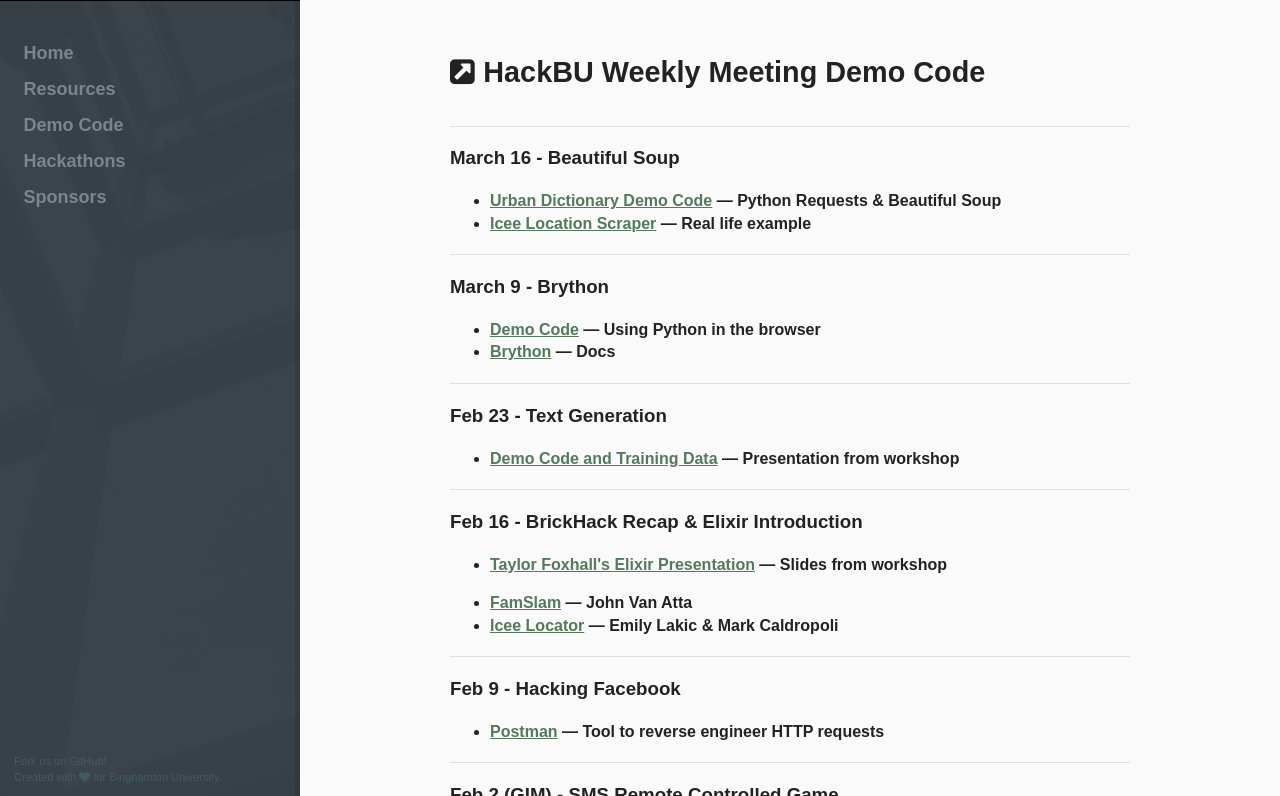
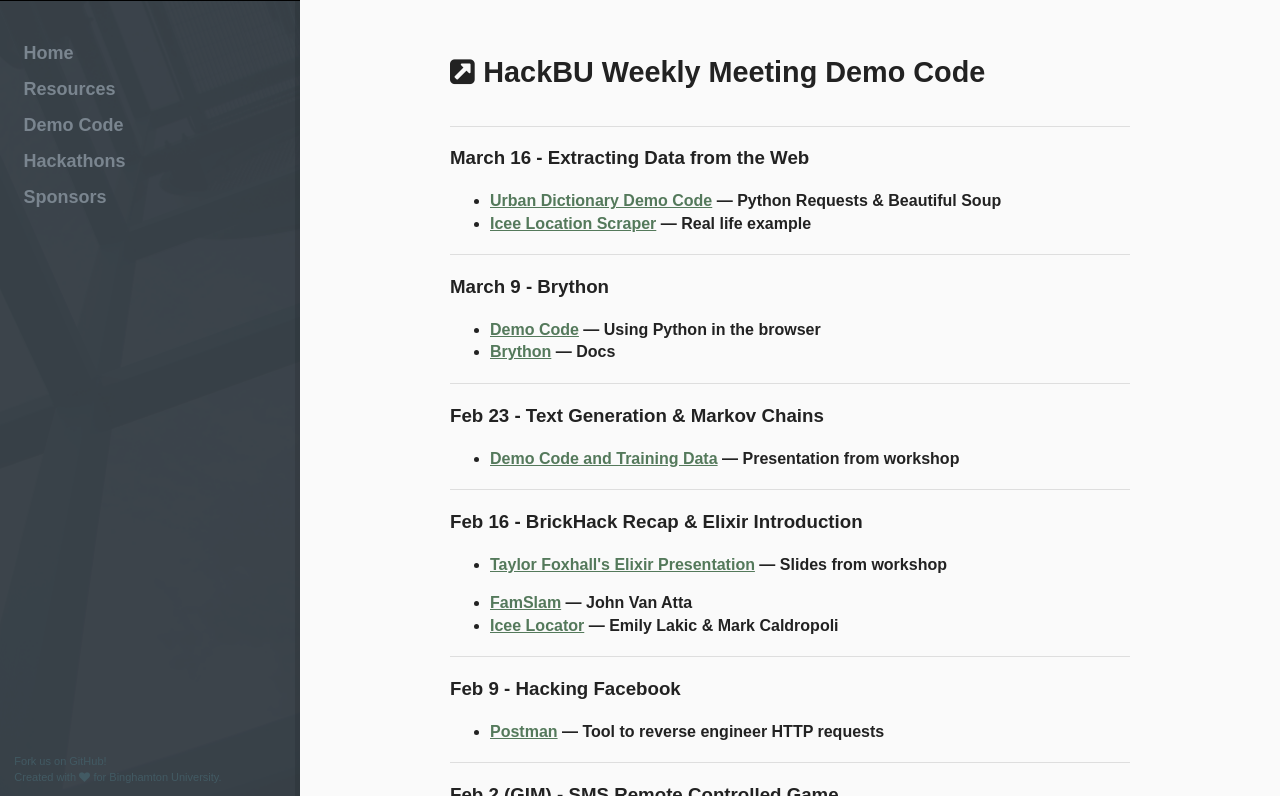
Before and after one commit to hackbinghamton/hackbinghamton.github.io, a Jekyll site: the page built from demo/index.html, in a window 1280 px wide and 900 px high, cut to the strip 104-900 px from the top of the window. Built offline with Jekyll 4.4.1, drawn with Linux system fonts in a browser that asks for light colours; nearby versions of some CDN libraries.

Commit message:
tweak labels

```diff
--- a/demo/index.html
+++ b/demo/index.html
@@ -8,7 +8,7 @@
     <h2><i class="fa fa-external-link-square"></i>HackBU Weekly Meeting Demo Code</h2>
 </div>
 <div class="article">
-    <h3>March 16 - Beautiful Soup</h3>
+    <h3>March 16 - Extracting Data from the Web</h3>
     <ul>
         <li>
           <b><a href="bs/demo.py">Urban Dictionary Demo Code</a> &mdash; Python Requests & Beautiful Soup</b><br />
@@ -30,7 +30,7 @@
     </ul>
 </div>
 <div class="article">
-    <h3>Feb 23 - Text Generation</h3>
+    <h3>Feb 23 - Text Generation & Markov Chains</h3>
     <ul>
         <li>
           <b><a href="https://www.github.com/HackBinghamton/text-generation">Demo Code and Training Data</a> &mdash; Presentation from workshop</b><br />
```
